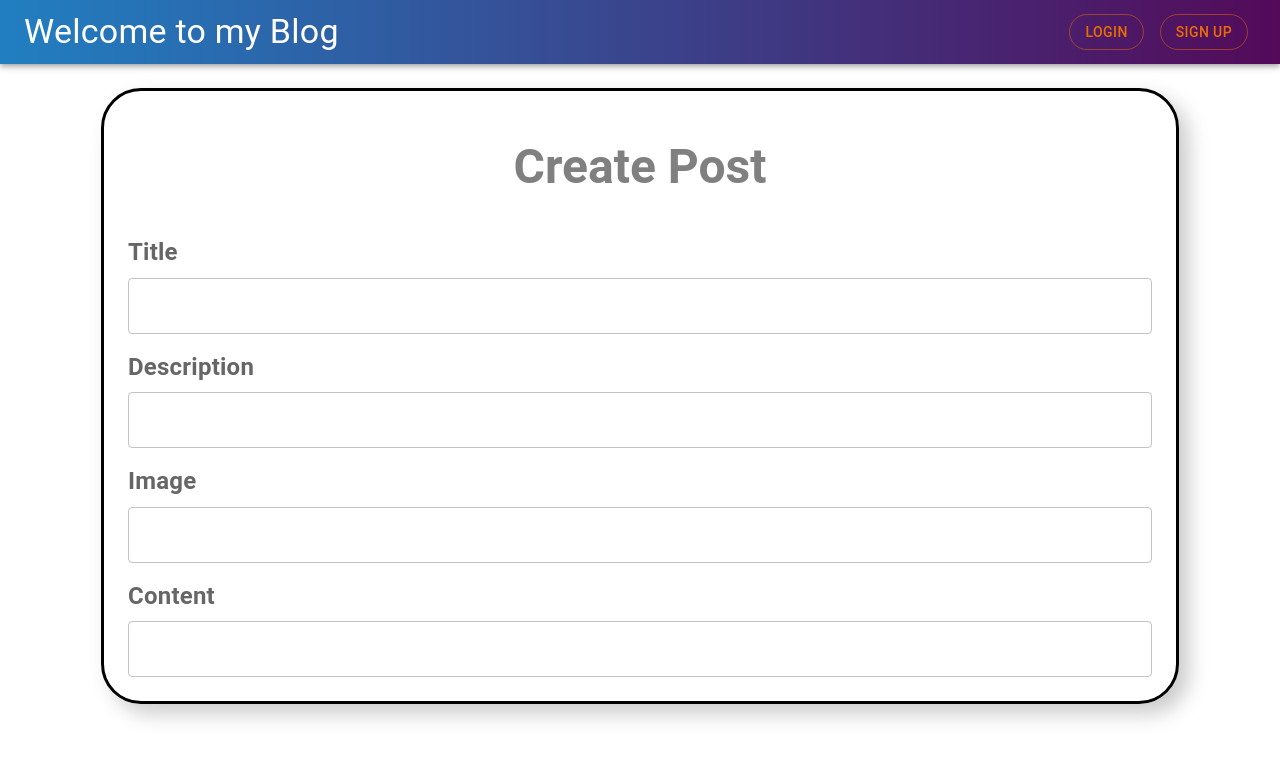
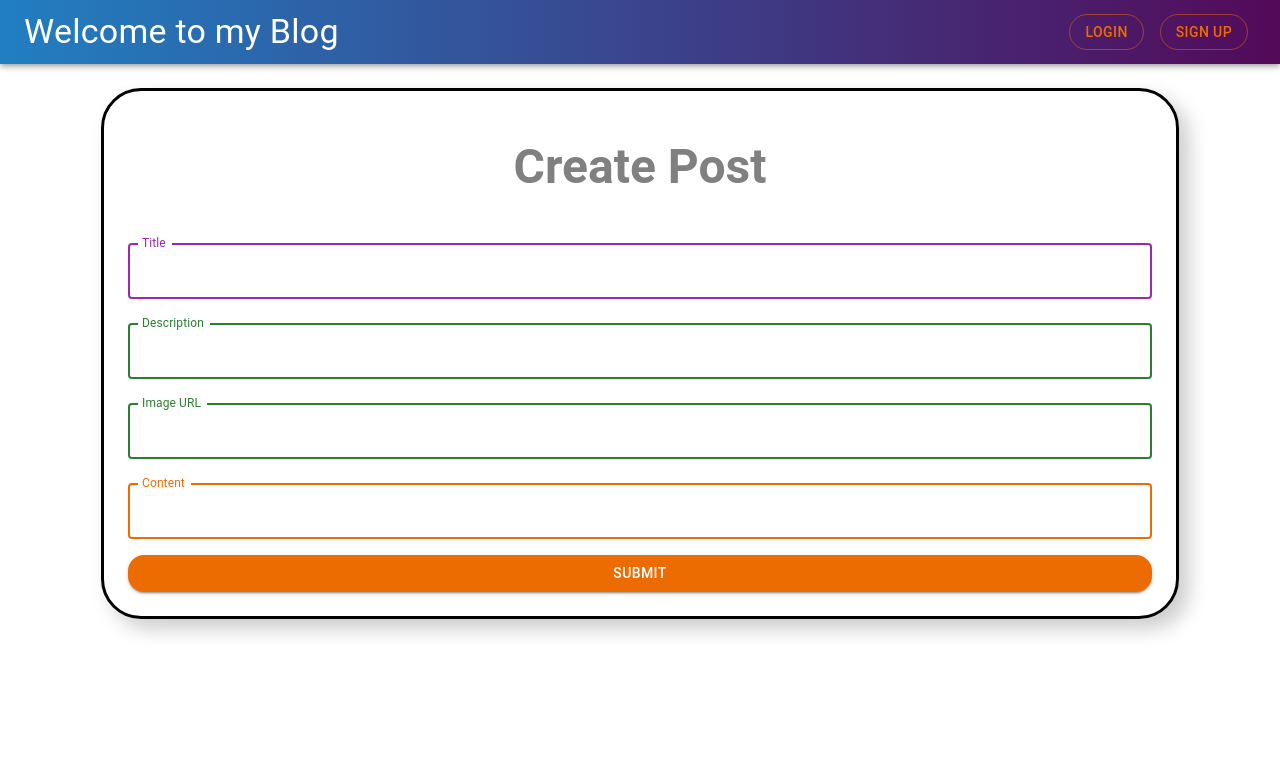
Before and after one commit to xeroxzen/My-Official-Blog-Built-Using-The-MERN-Stack, a React (Create React App) app in the folder client/: page /post/create-post in a window 1280 px wide. Shown: the top 760 px of the page. Built offline with nearby package versions, Linux system fonts and the light colour scheme.

Commit message:
create posts

```diff
--- a/client/src/components/CreatePost.js
+++ b/client/src/components/CreatePost.js
@@ -1,17 +1,47 @@
 import React, { useState } from "react";
-import { InputLabel, Box, Typography, TextField } from "@mui/material";
+import axios from "axios";
+import { Box, Typography, TextField, Button } from "@mui/material";
 
-const labelStyles = { mb: 1, mt: 2, fontSize: "24px", fontWeight: "bold" };
+// const labelStyles = { mb: 1, mt: 2, fontSize: "24px", fontWeight: "bold" };
 
 const CreatePost = () => {
   const [inputs, setInputs] = useState({
-    name: "",
-    email: "",
-    password: "",
+    title: "",
+    description: "",
+    content: "",
+    image: "",
   });
+
+  const sendRequest = async () => {
+    const res = await axios
+      .post("http://localhost:5000/api/blog/create", {
+        title: inputs.title,
+        description: inputs.description,
+        content: inputs.content,
+        image: inputs.image,
+        user: localStorage.getItem("userId"),
+      })
+      .catch((err) => console.log(err));
+    const data = await res.data;
+    return data;
+  };
+
+  const handleChange = (e) => {
+    setInputs((prevState) => ({
+      ...prevState,
+      [e.target.name]: e.target.value,
+    }));
+  };
+
+  const handleSubmit = (e) => {
+    e.preventDefault();
+    console.log(inputs);
+    sendRequest().then((data) => console.log(data));
+  };
+
   return (
     <div>
-      <form>
+      <form onSubmit={handleSubmit}>
         <Box
           border={3}
           borderColor="linear-gradient(90deg, rgba(33,127,193,1) 0%, rgba(83,10,89,1) 100%);"
@@ -33,14 +63,61 @@ const CreatePost = () => {
           >
             Create Post
           </Typography>
-          <InputLabel sx={labelStyles}>Title</InputLabel>
-          <TextField margin="auto" variant="outlined" />
-          <InputLabel sx={labelStyles}>Description</InputLabel>
-          <TextField margin="auto" variant="outlined" />
-          <InputLabel sx={labelStyles}>Image</InputLabel>
-          <TextField margin="auto" variant="outlined" />
-          <InputLabel sx={labelStyles}>Content</InputLabel>
-          <TextField margin="auto" variant="outlined" />
+
+          <TextField
+            sx={{ mt: 3 }}
+            margin="auto"
+            name="title"
+            onChange={handleChange}
+            value={inputs.title}
+            label="Title"
+            color="secondary"
+            focused
+          />
+          <TextField
+            sx={{ mt: 3 }}
+            margin="auto"
+            name="description"
+            onChange={handleChange}
+            value={inputs.description}
+            label="Description"
+            // variant="filled"
+            color="success"
+            focused
+          />
+
+          <TextField
+            sx={{ mt: 3 }}
+            margin="auto"
+            name="image"
+            onChange={handleChange}
+            value={inputs.image}
+            label="Image URL"
+            // variant="filled"
+            color="success"
+            focused
+          />
+
+          <TextField
+            sx={{ mt: 3 }}
+            margin="auto"
+            name="content"
+            onChange={handleChange}
+            value={inputs.content}
+            label="Content"
+            // variant="standard"
+            color="warning"
+            focused
+          />
+
+          <Button
+            sx={{ mt: 2, borderRadius: 4 }}
+            variant="contained"
+            color="warning"
+            type="submit"
+          >
+            Submit
+          </Button>
         </Box>
       </form>
     </div>
```
Also changed, not shown: client/src/rejectedCode.js (added, +34 -0 lines).
